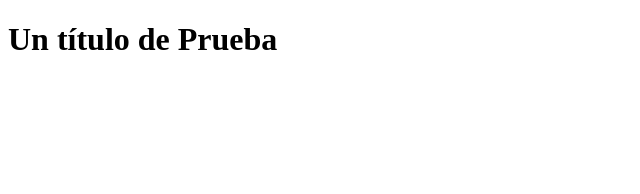
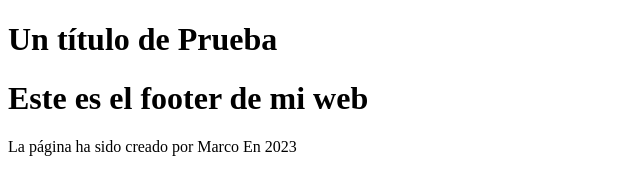
Before and after one commit to MarcoTeacher/PruebaGitHub1, a plain HTML site: page index.html in a window 1280 px wide. Shown: the whole page, without its empty margins (0-640 px from the left). Drawn offline with Linux system fonts and the light colour scheme.

Commit message:
Añadidos contenidos al Footer

```diff
--- a/index.html
+++ b/index.html
@@ -8,5 +8,9 @@
 </head>
 <body>
     <h1>Un título de Prueba</h1>
+    <footer>
+        <h1>Este es el footer de mi web</h1>
+        <p>La página ha sido creado por Marco En 2023</p>
+    </footer>
 </body>
 </html>
```
